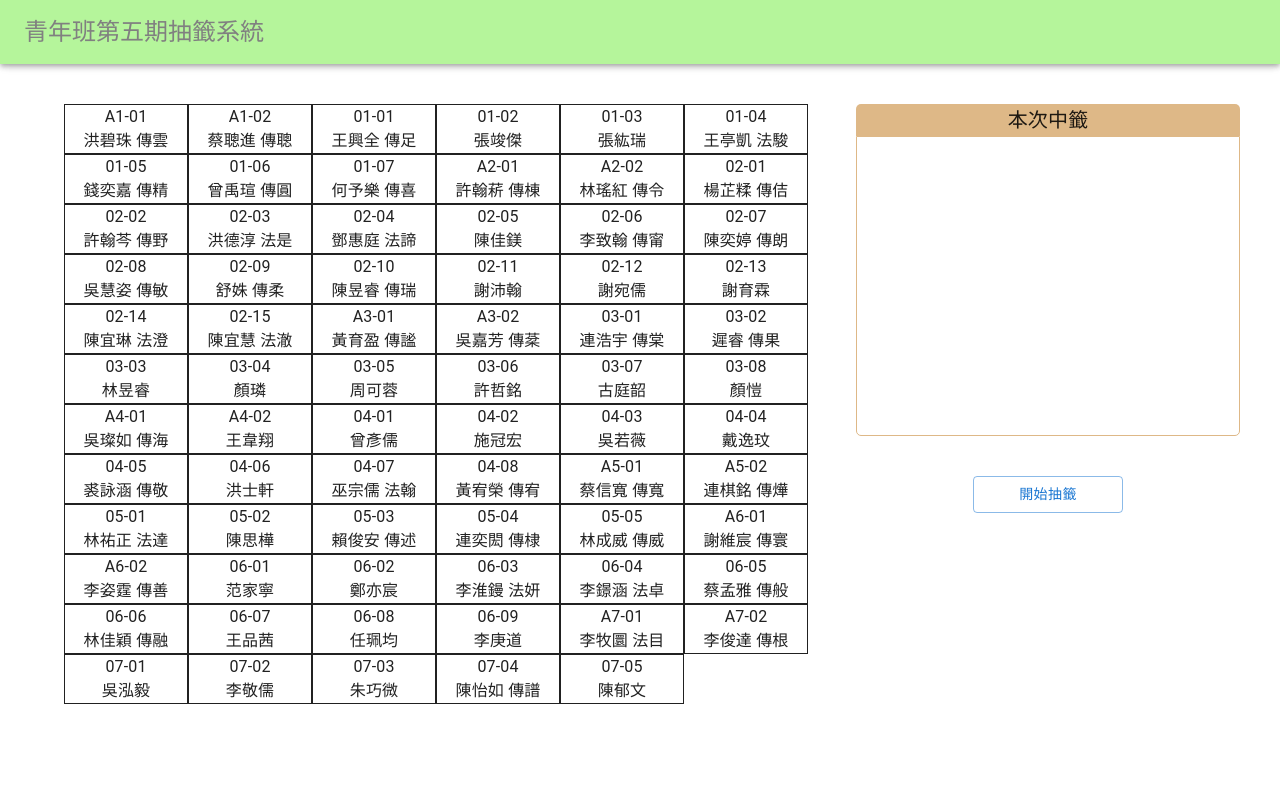
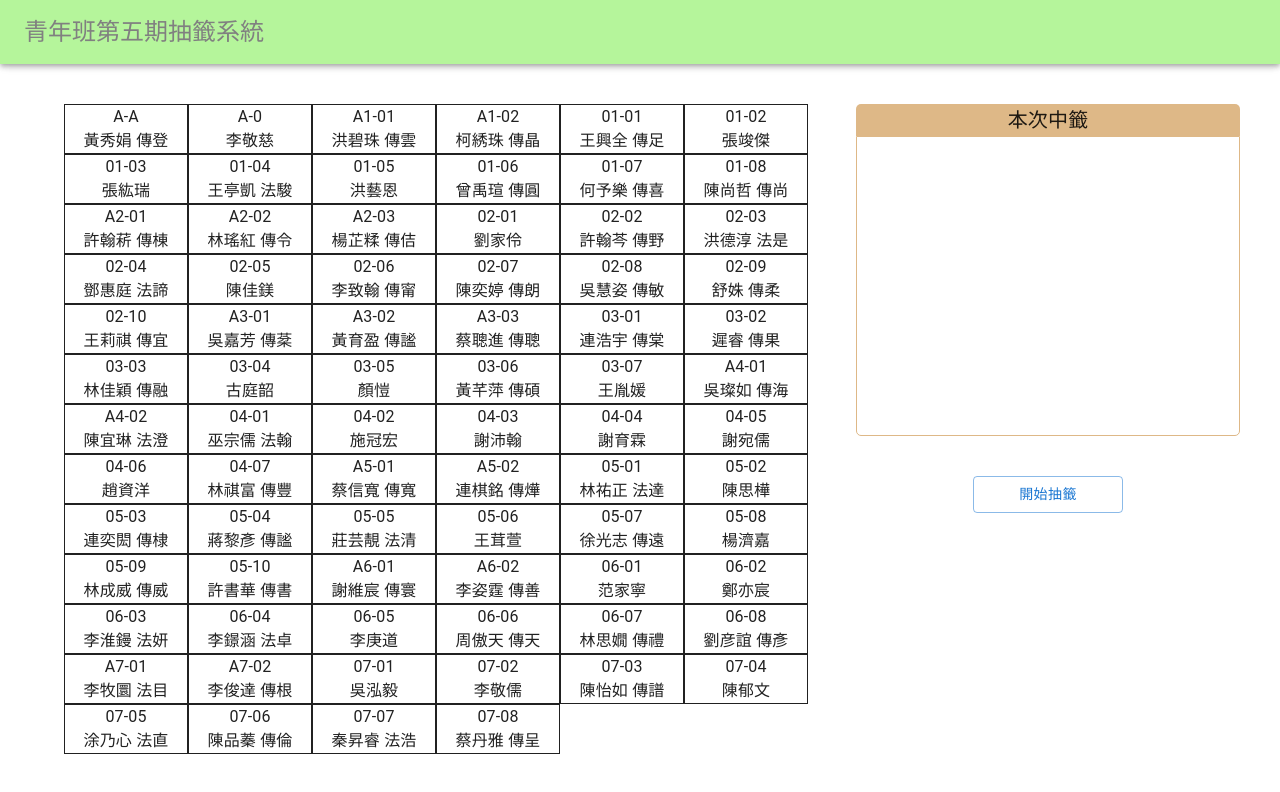
Before and after one commit to hanc1027-archive/teenager_draw, a React (Create React App) app: page / in a window 1280 px wide. Shown: the top 792 px of the page. Built offline with nearby package versions, Linux system fonts and the light colour scheme.

Commit message:
Update member list

```diff
--- a/src/members_list.js
+++ b/src/members_list.js
@@ -1,428 +1,567 @@
-
 const members_list_no_sort = [
   {
+    no: "A-A",
+    name: "黃秀娟 傳登",
+  },
+  {
+    no: "A-0",
+    name: "李敬慈",
+  },
+  {
     no: "A1-01",
-        name: "洪碧珠 傳雲"
+    name: "洪碧珠 傳雲",
   },
   {
     no: "A1-02",
-        name: "蔡聰進 傳聰"
+    name: "柯綉珠 傳晶",
   },
   {
     no: "01-01",
-        name: "王興全 傳足"
+    name: "王興全 傳足",
   },
   {
     no: "01-02",
-        name: "張竣傑"
+    name: "張竣傑",
   },
   {
     no: "01-03",
-        name: "張紘瑞"
+    name: "張紘瑞",
   },
   {
     no: "01-04",
-        name: "王亭凱 法駿"
+    name: "王亭凱 法駿",
   },
   {
     no: "01-05",
-        name: "錢奕嘉 傳精"
+    name: "洪藝恩",
   },
   {
     no: "01-06",
-        name: "曾禹瑄 傳圓"
+    name: "曾禹瑄 傳圓",
   },
   {
     no: "01-07",
-        name: "何予樂 傳喜"
+    name: "何予樂 傳喜",
+  },
+  {
+    no: "01-08",
+    name: "陳尚哲 傳尚",
   },
   {
     no: "A2-01",
-        name: "許翰菥 傳棟"
+    name: "許翰菥 傳棟",
   },
   {
     no: "A2-02",
-        name: "林瑤紅 傳令"
+    name: "林瑤紅 傳令",
+  },
+  {
+    no: "A2-03",
+    name: "楊芷糅 傳佶",
   },
   {
     no: "02-01",
-        name: "楊芷糅 傳佶"
+    name: "劉家伶",
   },
   {
     no: "02-02",
-        name: "許翰芩 傳野"
+    name: "許翰芩 傳野",
   },
   {
     no: "02-03",
-        name: "洪德淳 法是 "
+    name: "洪德淳 法是 ",
   },
   {
     no: "02-04",
-        name: "鄧惠庭 法諦"
+    name: "鄧惠庭 法諦",
   },
   {
     no: "02-05",
-        name: "陳佳鎂"
+    name: "陳佳鎂",
   },
   {
     no: "02-06",
-        name: "李致翰 傳甯"
+    name: "李致翰 傳甯",
   },
   {
     no: "02-07",
-        name: "陳奕婷 傳朗"
+    name: "陳奕婷 傳朗",
   },
   {
     no: "02-08",
-        name: "吳慧姿 傳敏"
+    name: "吳慧姿 傳敏",
   },
   {
     no: "02-09",
-        name: "舒姝 傳柔"
+    name: "舒姝 傳柔",
   },
   {
     no: "02-10",
-        name: "陳昱睿 傳瑞"
-    },
-    {
-        no: "02-11",
-        name: "謝沛翰"
-    },
-    {
-        no: "02-12",
-        name: "謝宛儒"
-    },
-    {
-        no: "02-13",
-        name: "謝育霖"
-    },
-    {
-        no: "02-14",
-        name: "陳宜琳 法澄"
-    },
-    {
-        no: "02-15",
-        name: "陳宜慧 法澈"
+    name: "王莉祺 傳宜",
   },
   {
     no: "A3-01",
-        name: "黃育盈 傳謐"
+    name: "吳嘉芳 傳棻",
   },
   {
     no: "A3-02",
-        name: "吳嘉芳 傳棻"
+    name: "黃育盈 傳謐",
+  },
+  {
+    no: "A3-03",
+    name: "蔡聰進 傳聰",
   },
   {
     no: "03-01",
-        name: "連浩宇 傳棠"
+    name: "連浩宇 傳棠",
   },
   {
     no: "03-02",
-        name: "遲睿 傳果"
+    name: "遲睿 傳果",
   },
   {
     no: "03-03",
-        name: "林昱睿"
+    name: "林佳穎 傳融",
   },
   {
     no: "03-04",
-        name: "顏璘"
+    name: "古庭韶",
   },
   {
     no: "03-05",
-        name: "周可蓉"
+    name: "顏愷",
   },
   {
     no: "03-06",
-        name: "許哲銘"
+    name: "黃芊萍 傳碩",
   },
   {
     no: "03-07",
-        name: "古庭韶"
-    },
-    {
-        no: "03-08",
-        name: "顏愷"
+    name: "王胤媛",
   },
   {
     no: "A4-01",
-        name: "吳璨如 傳海"
+    name: "吳璨如 傳海",
   },
   {
     no: "A4-02",
-        name: "王韋翔"
+    name: "陳宜琳 法澄",
   },
   {
     no: "04-01",
-        name: "曾彥儒"
+    name: "巫宗儒 法翰",
   },
   {
     no: "04-02",
-        name: "施冠宏"
+    name: "施冠宏",
   },
   {
     no: "04-03",
-        name: "吳若薇"
+    name: "謝沛翰",
   },
   {
     no: "04-04",
-        name: "戴逸玟"
+    name: "謝育霖",
   },
   {
     no: "04-05",
-        name: "裘詠涵 傳敬"
+    name: "謝宛儒",
   },
   {
     no: "04-06",
-        name: "洪士軒"
+    name: "趙資洋",
   },
   {
     no: "04-07",
-        name: "巫宗儒 法翰"
-    },
-    {
-        no: "04-08",
-        name: "黃宥榮 傳宥"
+    name: "林祺富 傳豐",
   },
   {
     no: "A5-01",
-        name: "蔡信寬 傳寬"
+    name: "蔡信寬 傳寬",
   },
   {
     no: "A5-02",
-        name: "連棋銘 傳燁"
+    name: "連棋銘 傳燁",
   },
   {
     no: "05-01",
-        name: "林祐正 法達"
+    name: "林祐正 法達",
   },
   {
     no: "05-02",
-        name: "陳思樺"
+    name: "陳思樺",
   },
   {
     no: "05-03",
-        name: "賴俊安 傳述"
+    name: "連奕閎 傳棣",
   },
   {
     no: "05-04",
-        name: "連奕閎 傳棣"
+    name: "蔣黎彥 傳謐",
   },
   {
     no: "05-05",
-        name: "林成威 傳威"
+    name: "莊芸靚 法清",
+  },
+  {
+    no: "05-06",
+    name: "王茸萱",
+  },
+  {
+    no: "05-07",
+    name: "徐光志 傳遠",
+  },
+  {
+    no: "05-08",
+    name: "楊濟嘉",
+  },
+  {
+    no: "05-09",
+    name: "林成威 傳威",
+  },
+  {
+    no: "05-10",
+    name: "許書華 傳書",
   },
   {
     no: "A6-01",
-        name: "謝維宸 傳寰"
+    name: "謝維宸 傳寰",
   },
   {
     no: "A6-02",
-        name: "李姿霆 傳善"
+    name: "李姿霆 傳善",
   },
   {
     no: "06-01",
-        name: "范家寧"
+    name: "范家寧",
   },
   {
     no: "06-02",
-        name: "鄭亦宸"
+    name: "鄭亦宸",
   },
   {
     no: "06-03",
-        name: "李淮鏝 法妍"
+    name: "李淮鏝 法妍",
   },
   {
     no: "06-04",
-        name: "李鐛涵 法卓"
+    name: "李鐛涵 法卓",
   },
   {
     no: "06-05",
-        name: "蔡孟雅 傳般"
+    name: "李庚道",
   },
   {
     no: "06-06",
-        name: "林佳穎 傳融"
+    name: "周傲天 傳天",
   },
   {
     no: "06-07",
-        name: "王品茜"
+    name: "林思嫺 傳禮",
   },
   {
     no: "06-08",
-        name: "任珮均"
-    },
-    {
-        no: "06-09",
-        name: "李庚道"
+    name: "劉彦誼 傳彥",
   },
   {
     no: "A7-01",
-        name: "李牧圜 法目"
+    name: "李牧圜 法目",
   },
   {
     no: "A7-02",
-        name: "李俊達 傳根"
+    name: "李俊達 傳根",
   },
   {
     no: "07-01",
-        name: "吳泓毅"
+    name: "吳泓毅",
   },
   {
     no: "07-02",
-        name: "李敬儒"
+    name: "李敬儒",
   },
   {
     no: "07-03",
-        name: "朱巧微"
+    name: "陳怡如 傳譜",
   },
   {
     no: "07-04",
-        name: "陳怡如 傳譜"
+    name: "陳郁文",
   },
   {
     no: "07-05",
-        name: "陳郁文"
+    name: "涂乃心 法直",
   },
-]
+  {
+    no: "07-06",
+    name: "陳品蓁 傳倫",
+  },
+  {
+    no: "07-07",
+    name: "秦昇睿 法浩",
+  },
+  {
+    no: "07-08",
+    name: "蔡丹雅 傳呈",
+  },
+];
 
 const core_members = [
   {
+    no: "A-0",
+    name: "李敬慈",
+  },
+  {
+    no: "01-02",
+    name: "張竣傑",
+  },
+  {
+    no: "01-03",
+    name: "張紘瑞",
+  },
+  {
     no: "01-04",
-        name: "王亭凱 法駿"
+    name: "王亭凱 法駿",
   },
   {
     no: "01-05",
-        name: "洪藝恩"
+    name: "洪藝恩",
   },
   {
     no: "01-06",
-        name: "曾禹瑄 傳圓"
+    name: "曾禹瑄 傳圓",
   },
   {
     no: "01-07",
-        name: "何予樂 傳喜"
+    name: "何予樂 傳喜",
+  },
+  {
+    no: "01-08",
+    name: "陳尚哲 傳尚",
+  },
+  {
+    no: "A2-03",
+    name: "楊芷糅 傳佶",
+  },
+  {
+    no: "02-01",
+    name: "劉家伶",
+  },
+  {
+    no: "02-02",
+    name: "許翰芩 傳野",
   },
   {
     no: "02-03",
-        name: "洪德淳 法是 "
+    name: "洪德淳 法是 ",
   },
   {
     no: "02-04",
-        name: "鄧惠庭 法諦"
+    name: "鄧惠庭 法諦",
   },
   {
     no: "02-05",
-        name: "方釋陽 傳明"
+    name: "陳佳鎂",
   },
   {
     no: "02-06",
-        name: "李致翰 傳甯"
+    name: "李致翰 傳甯",
+  },
+  {
+    no: "02-07",
+    name: "陳奕婷 傳朗",
+  },
+  {
+    no: "02-08",
+    name: "吳慧姿 傳敏",
   },
   {
     no: "02-09",
-        name: "舒姝 傳柔"
+    name: "舒姝 傳柔",
   },
   {
     no: "02-10",
-        name: "陳昱睿 傳瑞"
+    name: "王莉祺 傳宜",
+  },
+  {
+    no: "03-01",
+    name: "連浩宇 傳棠",
+  },
+  {
+    no: "03-02",
+    name: "遲睿 傳果",
+  },
+  {
+    no: "03-03",
+    name: "林佳穎 傳融",
+  },
+  {
+    no: "03-04",
+    name: "古庭韶",
   },
   {
     no: "03-05",
-        name: "顏愷"
+    name: "顏愷",
+  },
+  {
+    no: "03-06",
+    name: "黃芊萍 傳碩",
+  },
+  {
+    no: "03-07",
+    name: "王胤媛",
   },
   {
     no: "A4-02",
-        name: "陳宜琳 法澄"
+    name: "陳宜琳 法澄",
+  },
+  {
+    no: "04-01",
+    name: "巫宗儒 法翰",
+  },
+  {
+    no: "04-02",
+    name: "施冠宏",
+  },
+  {
+    no: "04-03",
+    name: "謝沛翰",
   },
   {
     no: "04-04",
-        name: "謝育霖"
+    name: "謝育霖",
   },
   {
-        no: "04-11",
-        name: "林祺富 傳豐"
+    no: "04-05",
+    name: "謝宛儒",
   },
   {
-        no: "A5-1",
-        name: "蔡信寬 傳寬"
+    no: "04-06",
+    name: "趙資洋",
+  },
+  {
+    no: "04-07",
+    name: "林祺富 傳豐",
+  },
+  {
+    no: "A5-01",
+    name: "蔡信寬 傳寬",
+  },
+  {
+    no: "05-01",
+    name: "林祐正 法達",
+  },
+  {
+    no: "05-02",
+    name: "陳思樺",
+  },
+  {
+    no: "05-03",
+    name: "連奕閎 傳棣",
+  },
+  {
+    no: "05-04",
+    name: "蔣黎彥 傳謐",
   },
   {
     no: "05-05",
-        name: "莊芸靚 法清"
+    name: "莊芸靚 法清",
+  },
+  {
+    no: "05-06",
+    name: "王茸萱",
   },
   {
     no: "05-07",
-        name: "徐光志"
+    name: "徐光志 傳遠",
+  },
+  {
+    no: "05-08",
+    name: "楊濟嘉",
+  },
+  {
+    no: "05-09",
+    name: "林成威 傳威",
   },
   {
     no: "05-10",
-        name: "許書華 傳書"
+    name: "許書華 傳書",
   },
   {
     no: "A6-01",
-        name: "謝維宸 傳寰"
+    name: "謝維宸 傳寰",
   },
   {
     no: "A6-02",
-        name: "李姿霆 傳善"
+    name: "李姿霆 傳善",
   },
   {
     no: "06-01",
-        name: "范家寧"
+    name: "范家寧",
   },
   {
     no: "06-02",
-        name: "鄭亦宸"
+    name: "鄭亦宸",
   },
   {
     no: "06-03",
-        name: "李淮鏝 法妍"
+    name: "李淮鏝 法妍",
   },
   {
     no: "06-04",
-        name: "李鐛涵 法卓"
+    name: "李鐛涵 法卓",
   },
   {
     no: "06-05",
-        name: "李庚道"
+    name: "李庚道",
   },
   {
     no: "06-06",
-        name: "周傲天 傳天"
+    name: "周傲天 傳天",
+  },
+  {
+    no: "06-07",
+    name: "林思嫺 傳禮",
+  },
+  {
+    no: "06-08",
+    name: "劉彦誼 傳彥",
   },
   {
     no: "A7-01",
-        name: "李牧圜 法目"
+    name: "李牧圜 法目",
   },
   {
     no: "A7-02",
-        name: "李俊達 傳根"
+    name: "李俊達 傳根",
   },
   {
     no: "07-01",
-        name: "吳泓毅"
+    name: "吳泓毅",
+  },
+  {
+    no: "07-02",
+    name: "李敬儒",
   },
   {
     no: "07-04",
-        name: "陳郁文"
+    name: "陳郁文",
   },
   {
     no: "07-05",
-        name: "涂乃心 法直"
+    name: "涂乃心 法直",
   },
   {
     no: "07-06",
-        name: "陳品蓁 傳倫"
+    name: "陳品蓁 傳倫",
   },
   {
     no: "07-07",
-        name: "秦昇睿 法浩"
+    name: "秦昇睿 法浩",
   },
   {
-        no: "A-0",
-        name: "李敬慈"
+    no: "07-08",
+    name: "蔡丹雅 傳呈",
   },
-]
+];
 
-export { members_list_no_sort, core_members }
+export { members_list_no_sort, core_members };
```
Lines whose indentation alone changed are shown as unchanged.
